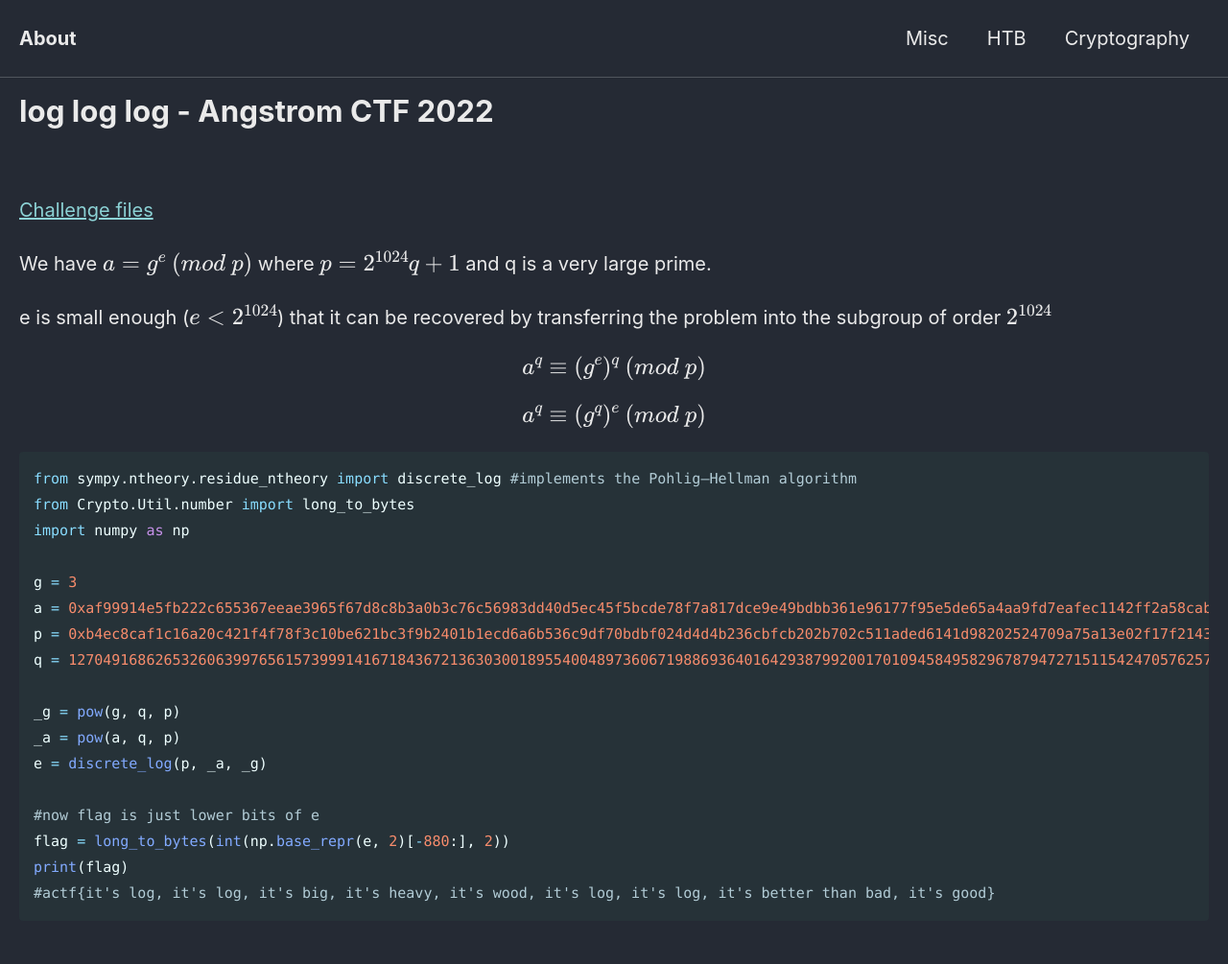
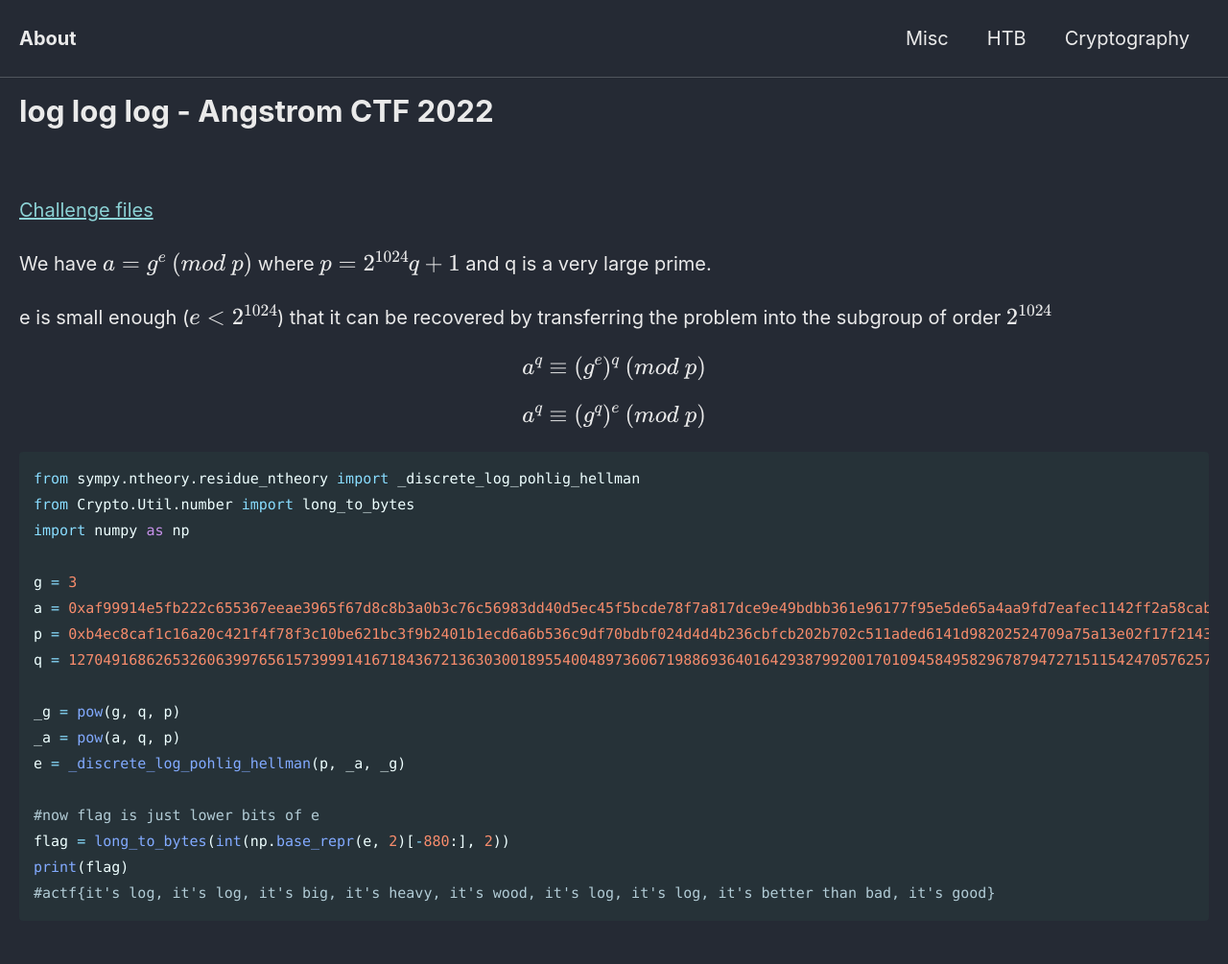
Before and after one commit to Connor-McCartney/Connor-McCartney.github.io, a Jekyll site: the page built from _pages/cryptography/diffie-hellman/logloglog-Angstrom-CTF-2022.md, in a window 1280 px wide. Shown: the whole page at 96% size. Built offline with Jekyll 4.4.1, drawn with Linux system fonts in a browser that asks for light colours; cached includes are drawn as plain includes.

Commit message:
Update logloglog-Angstrom-CTF-2022.md

````diff
--- a/_pages/cryptography/diffie-hellman/logloglog-Angstrom-CTF-2022.md
+++ b/_pages/cryptography/diffie-hellman/logloglog-Angstrom-CTF-2022.md
@@ -17,7 +17,7 @@ $$a^q \equiv (g^q)^e \ (mod\ p)$$
 
 
 ```python
-from sympy.ntheory.residue_ntheory import discrete_log #implements the Pohlig–Hellman algorithm
+from sympy.ntheory.residue_ntheory import _discrete_log_pohlig_hellman
 from Crypto.Util.number import long_to_bytes
 import numpy as np
 
@@ -28,7 +28,7 @@ q = 1270491686265326063997656157399914167184367213630300189554004897360671988693
 
 _g = pow(g, q, p)
 _a = pow(a, q, p)
-e = discrete_log(p, _a, _g)
+e = _discrete_log_pohlig_hellman(p, _a, _g)
 
 #now flag is just lower bits of e
 flag = long_to_bytes(int(np.base_repr(e, 2)[-880:], 2))
````
